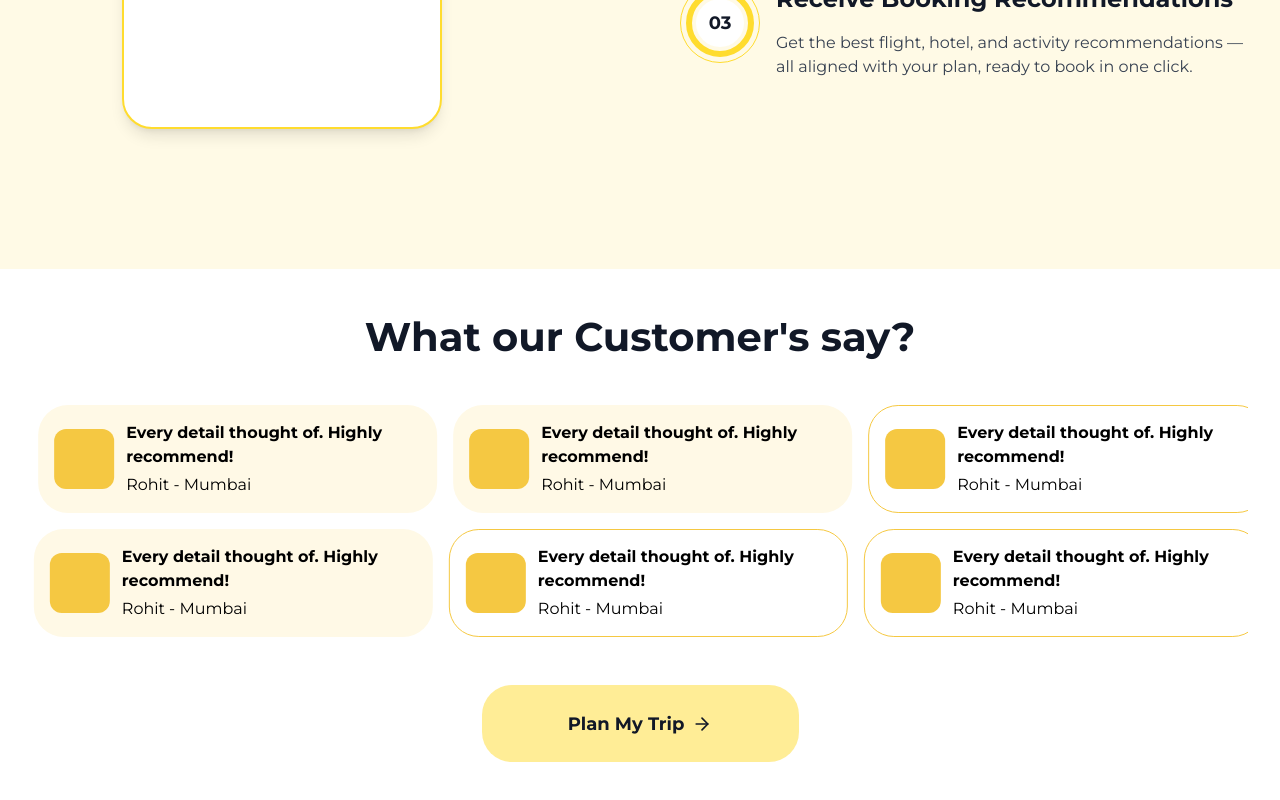
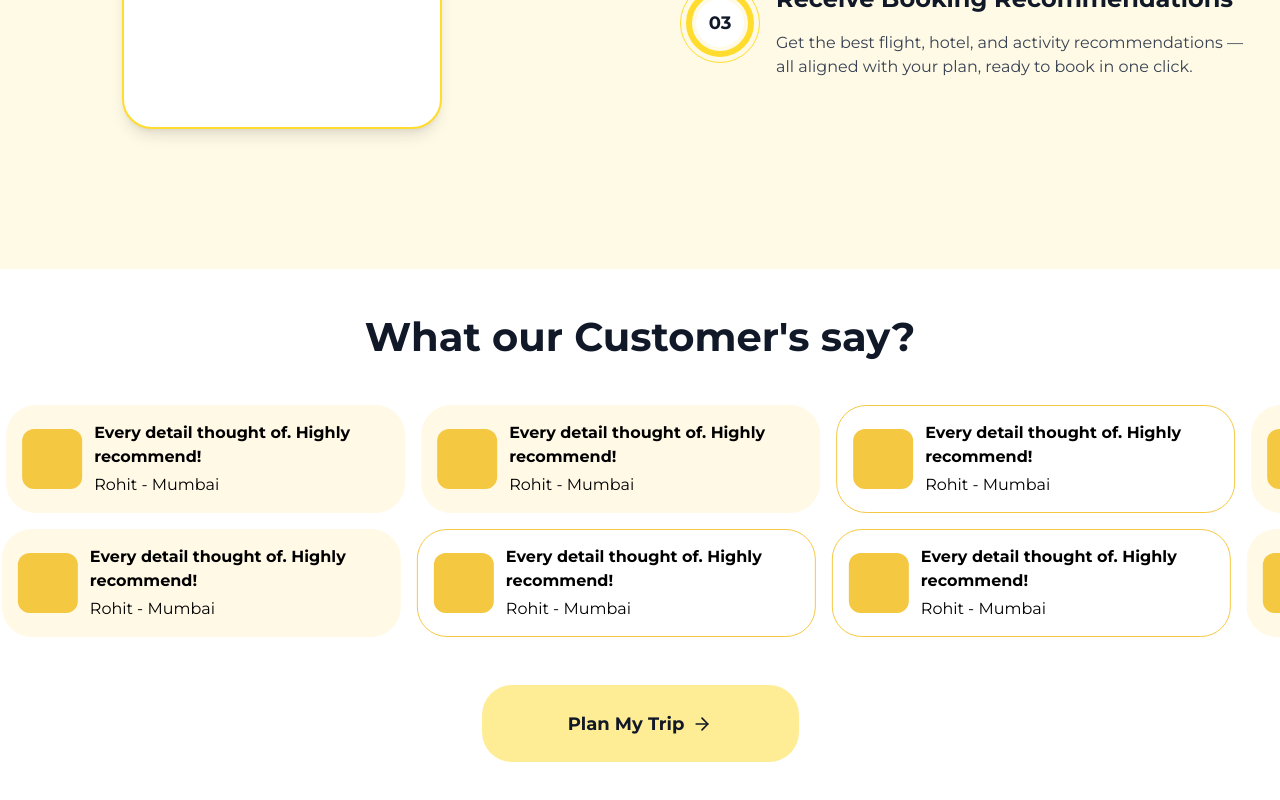
Before and after one commit to urbantrips/ut-client, a Next.js app: page / in a window 1280 px wide. Shown: the part 4610-5410 px from the top of the page. Built offline with nearby package versions, Linux system fonts and the light colour scheme.

Commit message:
remove padding

```diff
--- a/src/components/features/testimonials-section.tsx
+++ b/src/components/features/testimonials-section.tsx
@@ -45,7 +45,7 @@ export function TestimonialsSection() {
   };
 
   return (
-    <section className="px-4 sm:px-6 lg:px-8 bg-white overflow-hidden">
+    <section className="bg-white overflow-hidden">
       <div className="max-w-7xl mx-auto">
         {/* Header */}
         <h2 className="py-6 sm:py-12">
```
